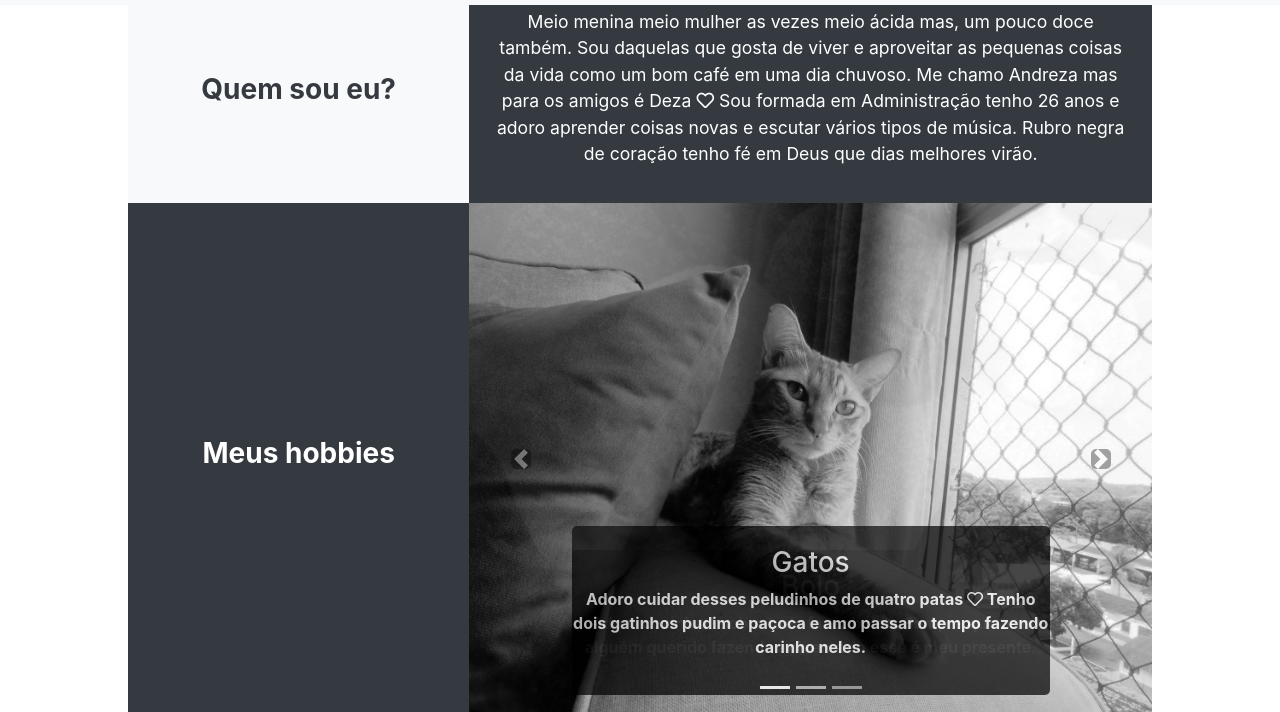
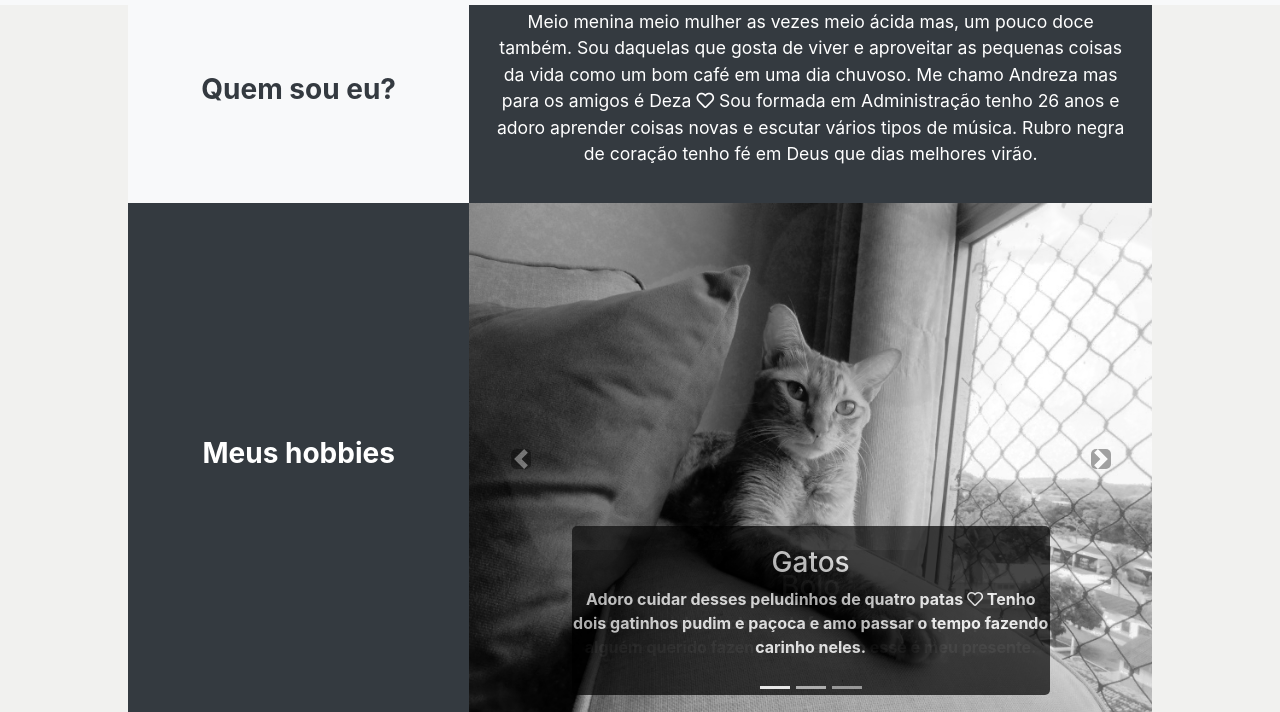
Before and after one commit to andrezasantana/personal-page, a website: page index.html in a window 1280 px wide. Shown: the part 51-763 px from the top of the page. Drawn offline with nearby package versions, Linux system fonts and the light colour scheme.

Commit message:
Page backgroud color

```diff
--- a/style.css
+++ b/style.css
@@ -1,3 +1,7 @@
+body {
+    background-color: #f1f1ef;
+}
+
 .card-1 {
     width: 80%;
     margin: 0 auto;
```
